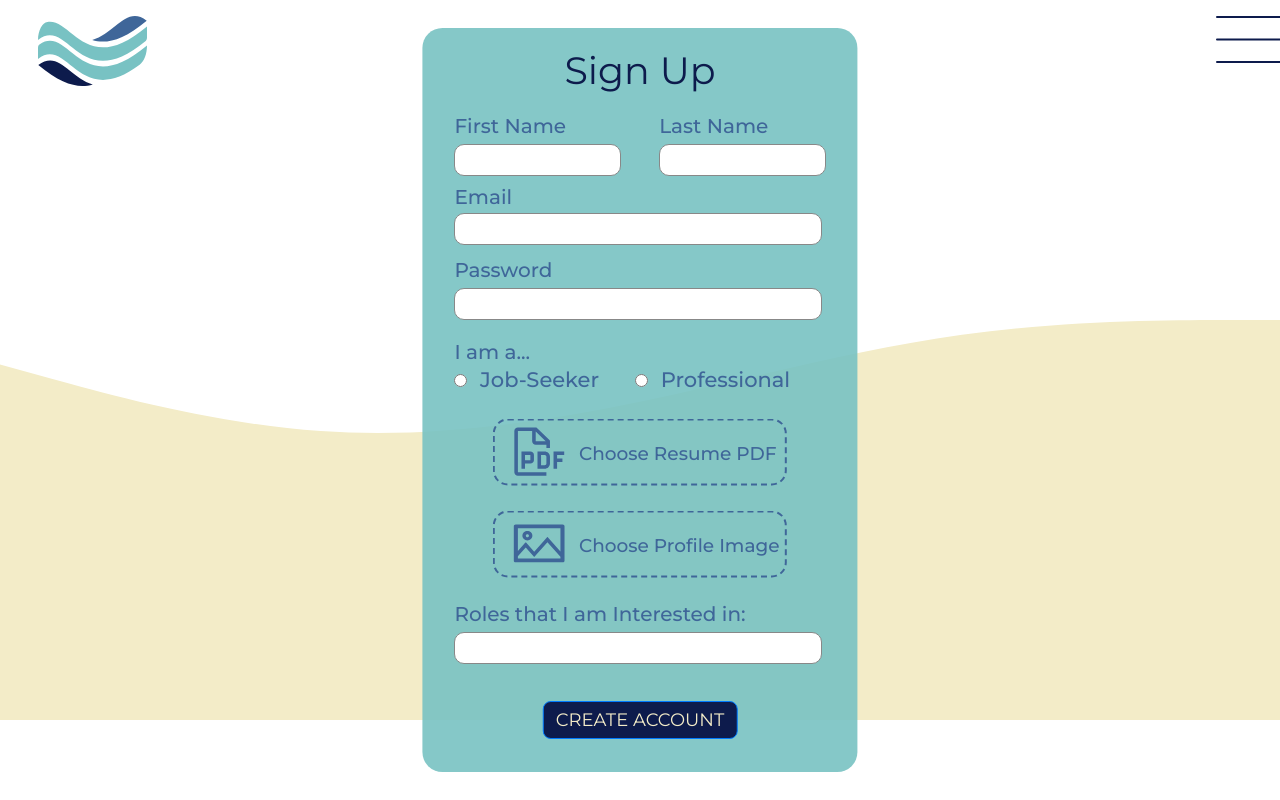
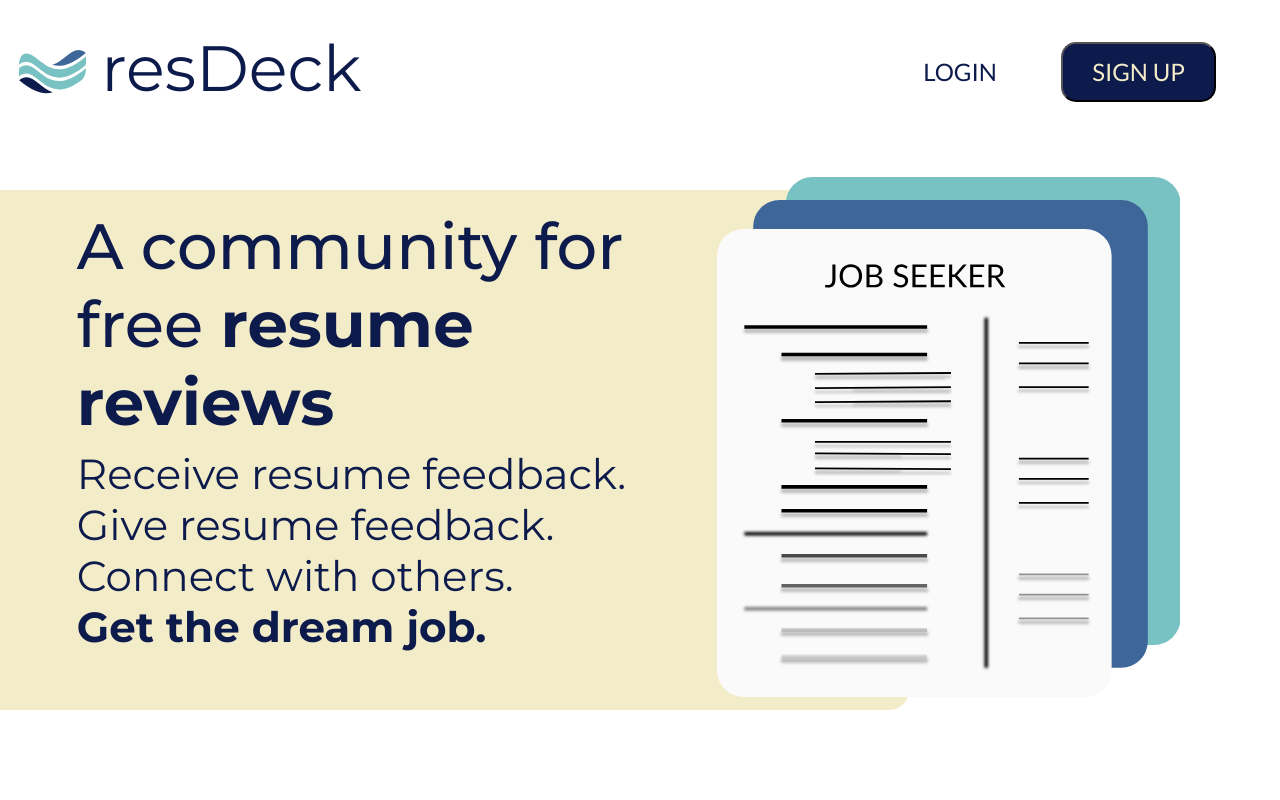
Before and after one commit to annavillena/resDeck, a React (Create React App) app in the folder client/: page /Home in a window 1280 px wide. Built offline with nearby package versions, Linux system fonts and the light colour scheme.

Commit message:
Added routes to app.js for landing and signup

```diff
--- a/client/src/App.js
+++ b/client/src/App.js
@@ -2,7 +2,6 @@ import React from 'react';
 import { Route, Switch, Redirect  } from 'react-router-dom';
 import Home from "./views/Landing/Landing";
 import NotFound from "./views/NotFound";
-import NavBar from "./components/Header/NavBar";
 import SignIn from "./components/SignIn";
 import Feed from "./components/Feed";
 
@@ -11,7 +10,8 @@ const App = () => {
     <div>
 
     <Switch>
-      <Route exact path="/Home" component={SignIn} />
+      <Route exact path="/Home" component={Home} />
+      <Route exact path="/Signup" component={SignIn} />
       <Route exact path="/Feed" component={Feed} />
       <Route exact path="/">
         <Redirect to="/Home" />
```
Also changed, not shown: 1 other file (tests, documents, lock files or other folders).
